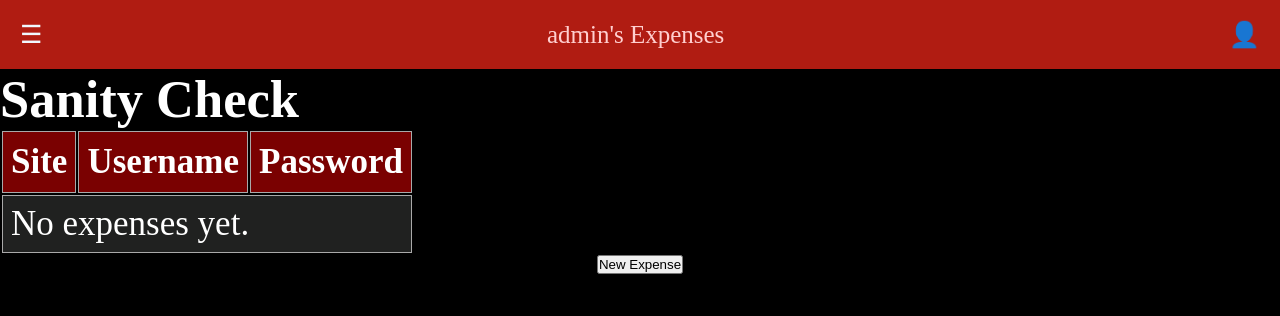
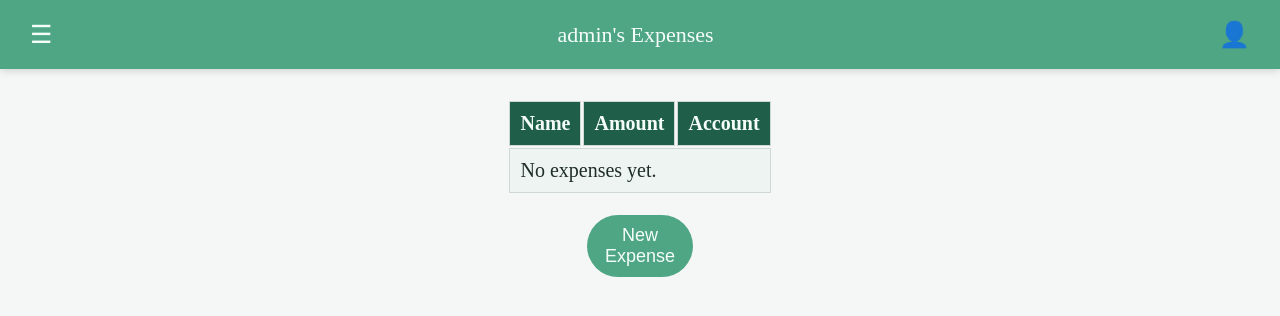
Before and after one commit to loedetyler/LoedeBudget, a Django app: page /expenses/ in a window 1280 px wide. Shown: the top 316 px of the page. Run offline with Django 4.2, Linux system fonts and the light colour scheme; a user stored in the database is signed in; data comes from the database, SQL or seed files in the repository; both versions use the stored data as it was after the commit.

Commit message:
lots of styling

```diff
--- a/loedebudget/core/templates/expenses/expense_list.html
+++ b/loedebudget/core/templates/expenses/expense_list.html
@@ -8,14 +8,13 @@
 {% endblock %}
 
 {% block content %}
-<h2>Sanity Check</h2>
 {% if user.is_authenticated %}
     <div class="expenseTable">
         <table>
             <tr>
-                <th>Site</th>
-                <th>Username</th>
-                <th>Password</th>
+                <th>Name</th>
+                <th>Amount</th>
+                <th>Account</th>
             </tr>
             {% for entry in expenses %}
                 <tr>
@@ -29,11 +28,10 @@
                 </tr>
             {% endfor %}
         </table>
-    </div>
         <button id="toggleNewExpense" class="form-submit">New Expense</button>
         <form style="display: none;" method="post" action="{% url 'add_expense' %}" id="newExpense">
             {% csrf_token %}
-        <label for="name">What was it:</label>
+            <label for="name">Name:</label>
             <input type="text" name="name" required>
             <br>
             <label for="amount">Amount:</label>
@@ -45,6 +43,7 @@
             <button type="submit">Submit</button>
             <input type="hidden" name="owner" value={{user.username}}>
         </form>
+    </div>
     <!--Script mostly generated by chatGPT -->
     <script>
         document.getElementById("toggleNewExpense").addEventListener("click", function(){
--- a/loedebudget/static/css/style.css
+++ b/loedebudget/static/css/style.css
@@ -1,3 +1,5 @@
+/* The ideas came from me but due to my lack of CSS knowledge I asked chatGPT for a lot of help on this. ChatGPT gave some code when I was stuck but mostly gave links to documentation or W3 schools */
+
 * {
     margin: 0;
     padding: 0;
@@ -8,32 +10,35 @@ body {
     min-height: 100px;
     font-size: 16px;
     display: flex;
-    background-color: black;
-    color: white;
     flex-direction: column;
+    background-color: #f4f7f5;
+    color: #1e2d29;
 }
 
+/* Nav Bar */
 nav {
     display: flex;
     justify-content: space-between; /* Recommendation to get the right side user profile by ChatGPT */
     align-items: center;
-    padding: 12px;
-    background-color: #B01C12;
-    color: #ffcfcf;
-    font-size: 25px;
+    padding: 12px 20px;
+    background-color: #4fa685;
+    color: #f5fdf9;
+    font-size: 22px;
     line-height: 1;
     position: relative;
+    box-shadow: 0 2px 8px rgba(0,0,0,.15); /*helped by chatGPT */
 }
 
 nav ul li {
-    border-bottom: 1px solid black;
-    padding: 10px 20px;
+    border-bottom: 1px solid rgba(255,255,255,.25);
+    padding: 10px 16px;
 }
 
 nav ul li:last-child {
     border-bottom: none;
 }
 
+/* Headings */
 h1, p {
     text-align: center;
 }
@@ -42,97 +47,93 @@ h3 {
     text-align: center;
     font-size: 40px;
     text-decoration-line: underline;
+    color: #1f5f4a;
 }
 
+/* Main Content */
 main {
-    font-size: 35px;
+    font-size: 20px;
+    max-width: 100px;
+    margin: 0 auto;
+    padding: 30px 20px;
 }
 
+/* Tables */
 td, th {
-    border: 1px solid darkgray;
-    padding: 8px;
+    border: 1px solid #cfd8d4;
+    padding: 10px;
 }
 
 tr:nth-child(even) {
-    background-color: #202120;
+    background-color: #eef4f1;
 }
 
 tr:hover {
-    background-color: #333634;
+    background-color: #dff0ea;
 }
 
 th {
-    padding-top: 10px;
-    padding-bottom: 10px;
     text-align: left;
-    background-color: #7a0101;
+    background-color: #1f5f4a;
+    color: #f5fdf9;
 }
 
+/* Links */
 a {
     text-decoration: none;
-    color:aliceblue;
+    color:#1f5f4a;
+    font-weight: 500;
 }
 
 a:hover {
     opacity: .85;
 }
 
+/* Lists */
 ul {
     list-style-type: none;
 }
 
+/* Nav Dropdowns */
 .links, .user {
     display: flex;
     align-items: center;
     position: relative;
 }
 
-.quotes {
-    display: flex;
-    text-align: center;
-    gap: 20px;
-    justify-content: space-around;
-}
-
-.quote {
-    padding: 25px;
-    font-size: 20px;
-    align-items: center;
-}
-
-.passTable {
-    width: fit-content;
-    padding-top: 20px;
-    margin: 0px auto;
-}
-
 .collapsible {
-    background-color: #B01C12;
-    color:aliceblue;
+    background-color: #4fa685;
+    color:#f5fdf9;
     cursor: pointer;
-    padding: 8px;
-    width: 100%;
+    padding: 8px 10px;
     border: none;
-    text-align: center;
-    outline: none;
+    border-radius: 999px;
     font-size: 25px;
 }
 
 .active .collapsible:hover {
-    background-color: #b01c12;
+    background-color: #3e8f72;
 }
 
 .content {
     display: none;
     position: absolute;
-    top: 100%;
+    top: 110%;
     left: 0;
     padding: 0 18px;
-    background-color: #B01C12;
-    list-style-type: none;
+    background-color: #ffffff;
+    color: #1e2d29;
     z-index: 10;
-    border-radius: 4%;
-    border: 2px solid darkslategray;
+    border-radius: 10px;
+    box-shadow: 0 6px 18px rgba(0,0,0,.2);
+}
+
+.content li {
+    padding: 10px 14px;
+}
+
+.content a {
+    color: #1e2d29;
 }
 
 .user .content {
@@ -140,46 +141,95 @@ ul {
     left: auto;
 }
 
-.forms {
-    font-size: 22px;
-    padding: 10px;
+/* Quotes */
+.quotes {
+    display: flex;
+    text-align: center;
+    gap: 20px;
+    justify-content: space-around;
+    margin-top: 20px;
 }
 
-.form-username {
-    text-align: center;
+.quote {
+    background-color: #ffffff;
+    padding: 20px;
+    font-size: 18px;
+    border-radius: 14px;
+    box-shadow: 0 4px 14px rgba(0,0,0,.08);
 }
 
-.form-password {
-    text-align: center;
+/* Table Wrapper */
+.expenseTable {
+    display: flex;
+    flex-direction: column;
+    align-items: center;
+    gap: 20px;
 }
 
-.form-password2 {
-    text-align: center;
-    margin-bottom: 15px;
+/* New Expense */
+#newExpense {
+    margin-top: 20px;
 }
 
-.login-form-password {
-    text-align: center;
-    margin-bottom: 15px;
+#newExpense label {
+    display: block;
+    text-align: left;
 }
 
-.form-submit {
-    display: block;
-    margin: 0 auto;
+#newExpense input {
+    width: 100%;
+    max-width: 260px;
 }
 
+#toggleNewExpense {
+    font-size: 18px;
+    margin-top: 15px;
+    margin: 0;
+}
+
+/* Forms */
+.forms {
+    font-size: 18px;
+    padding: 25px;
+    max-width: 380px;
+    margin: 30px auto;
+    background-color: #ffffff;
+    border-radius: 16px;
+    box-shadow: 0 6px 18px rgba(0,0,0,.12);
+}
+
+.forms label {
+    display: block;
+    margin-bottom: 6px;
+}
+
+.forms input {
+    width: 100%;
+    padding: 8px;
+    margin-bottom: 14px;
+    border-radius: 8px;
+    border: 1px solid #cfd8d4;
+    font-size: 16px;
+}
+
+/* Button */
+.form-submit,
+.forms button {
+    display: block;
+    margin: 10px auto 0;
+    padding: 10px 18px;
+    background-color: #4fa685;
+    color: #f5fdf9;
+    border: none;
+    border-radius: 999px;
+    font-size: 16px;
+    cursor: pointer;
+}
+
+/* Why */
 #why {
     text-align: center;
     font-size: 20px;
-    margin-left: 15%;
-    margin-right: 15%;
+    margin: 30px auto;
+    max-width: 700px;
 }
-
-#newPass {
-    color:white;
-}
-
-#toggleNewPass {
-    font-size: 18px;
-    margin-top: 15px;
-}
```
Also changed, not shown: loedebudget/db.sqlite3. Lines whose indentation alone changed are shown as unchanged.
